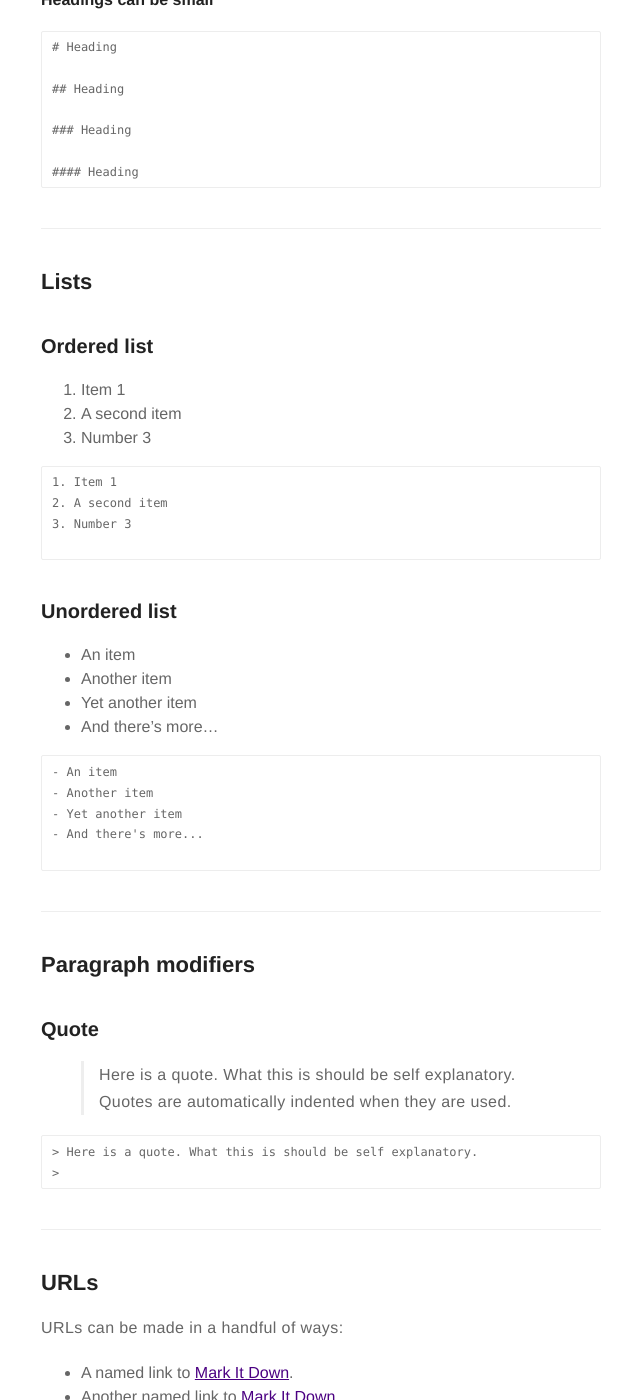
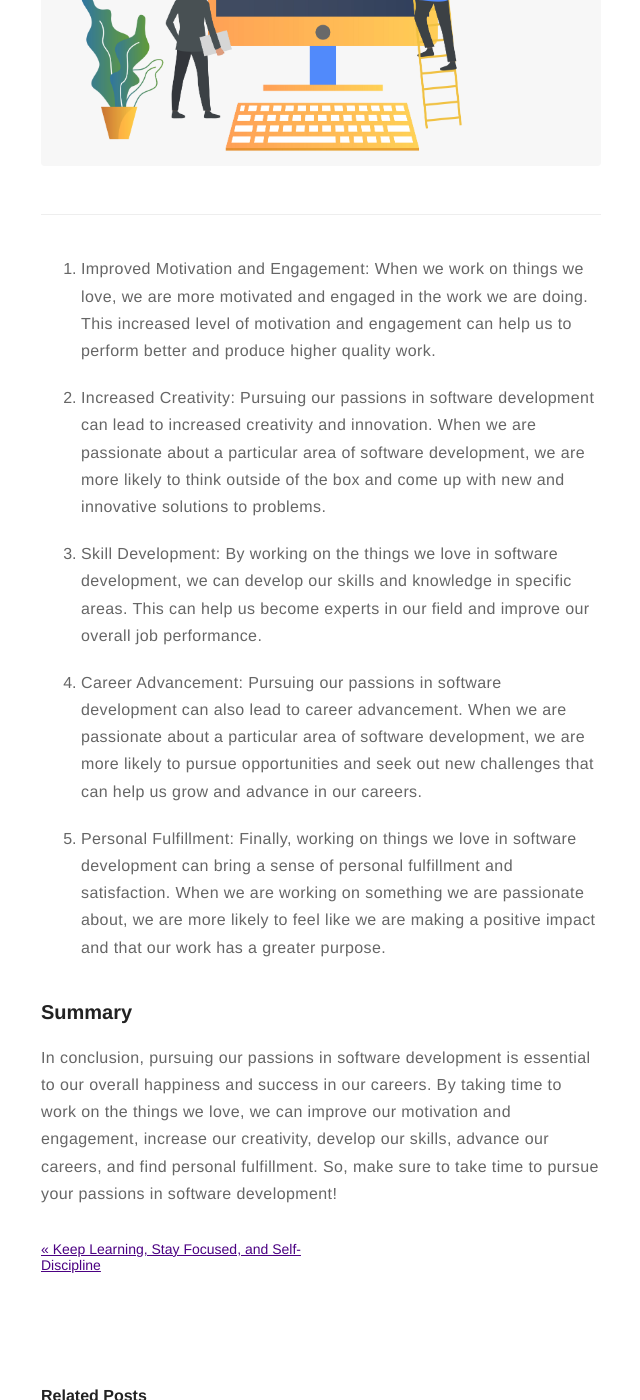
Before and after one commit to mjn2max/mjn2max.github.io, a Jekyll site: the page built from _posts/2022-12-22-work-on-things-we-love.markdown, in a window 1280 px wide and 1400 px high, scrolled down 917 px. Shown: the whole window, without its empty margins (319-959 px from the left). Built offline with Jekyll 4.4.1, drawn with Linux system fonts in a browser that asks for light colours; nearby versions of some CDN libraries; comment, search, counter and statistics services are not loaded; some of the changed text lies outside the part shown.

Commit message:
Update post

```diff
--- a/_posts/2022-12-22-work-on-things-we-love.markdown
+++ b/_posts/2022-12-22-work-on-things-we-love.markdown
@@ -1,215 +1,36 @@
 ---
-title: "Work On Things We Love"
+title: Work On Things We Love
 layout: post
-date: 2022-12-12 22:44
-image: /assets/images/markdown.jpg
+date: '2023-01-14 22:44:00'
+image: "/assets/images/markdown.jpg"
 headerImage: false
 tag:
-  - motivation
-  - development
-  - programming
+- motivation
+- development
+- programming
 category: blog
 author: mjn2max
 description: Work on Things we Really Love
 ---
 
-## Basic formatting
+### Foreword
+In software development, one of the keys to success is to work on things we love. When we are passionate about a project, we are more likely to put in the extra time and effort required to make it great. We also tend to have a better attitude and are more likely to be creative, which leads to better solutions and a more enjoyable experience for both ourselves and our users.
 
-This note **demonstrates** some of what [Markdown][1] is _capable of doing_.
+Working on things we love also helps us to avoid burnout. When we are engaged and excited about a project, it is less likely to feel like work and more likely to be a source of energy and motivation. This, in turn, leads to better work-life balance and a more fulfilling career.
 
-And that's how to do it.
-
-{% highlight html %}
-This note **demonstrates** some of what [Markdown][some/link] is _capable of doing_.
-{% endhighlight %}
+![Banner](../assets/blog/specialists-works.jpg)
 
 ---
 
-## Headings
+1. Improved Motivation and Engagement: When we work on things we love, we are more motivated and engaged in the work we are doing. This increased level of motivation and engagement can help us to perform better and produce higher quality work.
 
-There are six levels of headings. They correspond with the six levels of HTML headings. You've probably noticed them already in the page. Each level down uses one more hash character. But we are using just 4 of them.
+2. Increased Creativity: Pursuing our passions in software development can lead to increased creativity and innovation. When we are passionate about a particular area of software development, we are more likely to think outside of the box and come up with new and innovative solutions to problems.
 
-# Headings can be small
+3. Skill Development: By working on the things we love in software development, we can develop our skills and knowledge in specific areas. This can help us become experts in our field and improve our overall job performance.
 
-## Headings can be small
+4. Career Advancement: Pursuing our passions in software development can also lead to career advancement. When we are passionate about a particular area of software development, we are more likely to pursue opportunities and seek out new challenges that can help us grow and advance in our careers.
 
-### Headings can be small
+5. Personal Fulfillment: Finally, working on things we love in software development can bring a sense of personal fulfillment and satisfaction. When we are working on something we are passionate about, we are more likely to feel like we are making a positive impact and that our work has a greater purpose.
 
-#### Headings can be small
-
-{% highlight raw %}
-
-# Heading
-
-## Heading
-
-### Heading
-
-#### Heading
-
-{% endhighlight %}
-
----
-
-## Lists
-
-### Ordered list
-
-1. Item 1
-2. A second item
-3. Number 3
-
-{% highlight raw %}
-
-1. Item 1
-2. A second item
-3. Number 3
-   {% endhighlight %}
-
-### Unordered list
-
-- An item
-- Another item
-- Yet another item
-- And there's more...
-
-{% highlight raw %}
-
-- An item
-- Another item
-- Yet another item
-- And there's more...
-  {% endhighlight %}
-
----
-
-## Paragraph modifiers
-
-### Quote
-
-> Here is a quote. What this is should be self explanatory. Quotes are automatically indented when they are used.
-
-{% highlight raw %}
-
-> Here is a quote. What this is should be self explanatory.
-> {% endhighlight raw %}
-
----
-
-## URLs
-
-URLs can be made in a handful of ways:
-
-- A named link to [Mark It Down][3].
-- Another named link to [Mark It Down](https://google.com/)
-- Sometimes you just want a URL like <https://google.com/>.
-
-{% highlight raw %}
-
-- A named link to [MarkItDown][3].
-- Another named link to [MarkItDown](https://google.com/)
-- Sometimes you just want a URL like <https://google.com/>.
-  {% endhighlight %}
-
----
-
-## Horizontal rule
-
-A horizontal rule is a line that goes across the middle of the page.
-It's sometimes handy for breaking things up.
-
-## {% highlight raw %}
-
-{% endhighlight %}
-
----
-
-## Images
-
-Markdown can also contain images. I'll need to add something here sometime.
-
-{% highlight raw %}
-![Markdowm Image][/image/url]
-{% endhighlight %}
-
-![Markdowm Image][5]
-
-_Figure Caption_?
-
-{% highlight raw %}
-![Markdowm Image][/image/url]
-
-<figcaption class="caption">Photo by John Doe</figcaption>
-{% endhighlight %}
-
-![Markdowm Image][5]
-
-<figcaption class="caption">Photo by John Doe</figcaption>
-
-_Bigger Images_?
-
-{% highlight raw %}
-![Markdowm Image][/image/url]{: class="bigger-image" }
-{% endhighlight %}
-
-![Markdowm Image][5]{: class="bigger-image" }
-
----
-
-## Code
-
-A HTML Example:
-
-{% highlight html %}
-
-<!DOCTYPE html>
-<html lang="en">
-<head>
-    <meta charset="UTF-8">
-    <title>Document</title>
-</head>
-<body>
-    <h1>Just a test</h1>
-</body>
-</html>
-{% endhighlight %}
-
-A CSS Example:
-
-{% highlight css %}
-pre {
-padding: 10px;
-font-size: .8em;
-white-space: pre;
-}
-
-pre, table {
-width: 100%;
-}
-
-code, pre, tt {
-font-family: Monaco, Consolas, Inconsolata, monospace, sans-serif;
-background: rgba(0,0,0,.05);
-}
-{% endhighlight %}
-
-A JS Example:
-
-{% highlight js %}
-// Sticky Header
-$(window).scroll(function() {
-
-    if ($(window).scrollTop() > 900 && !$("body").hasClass('show-menu')) {
-        $('#hamburguer__open').fadeOut('fast');
-    } else if (!$("body").hasClass('show-menu')) {
-        $('#hamburguer__open').fadeIn('fast');
-    }
-
-});
-{% endhighlight %}
-
-[1]: https://daringfireball.net/projects/markdown/
-[2]: https://www.fileformat.info/info/unicode/char/2163/index.htm
-[3]: https://daringfireball.net/projects/markdown/basics
-[4]: https://daringfireball.net/projects/markdown/syntax
-[5]: https://kune.fr/wp-content/uploads/2013/10/ghost-blog.jpg
+### Summary
+In conclusion, pursuing our passions in software development is essential to our overall happiness and success in our careers. By taking time to work on the things we love, we can improve our motivation and engagement, increase our creativity, develop our skills, advance our careers, and find personal fulfillment. So, make sure to take time to pursue your passions in software development!
```
Also changed, not shown: assets/blog/specialists-works.jpg (added), 8 other files.
